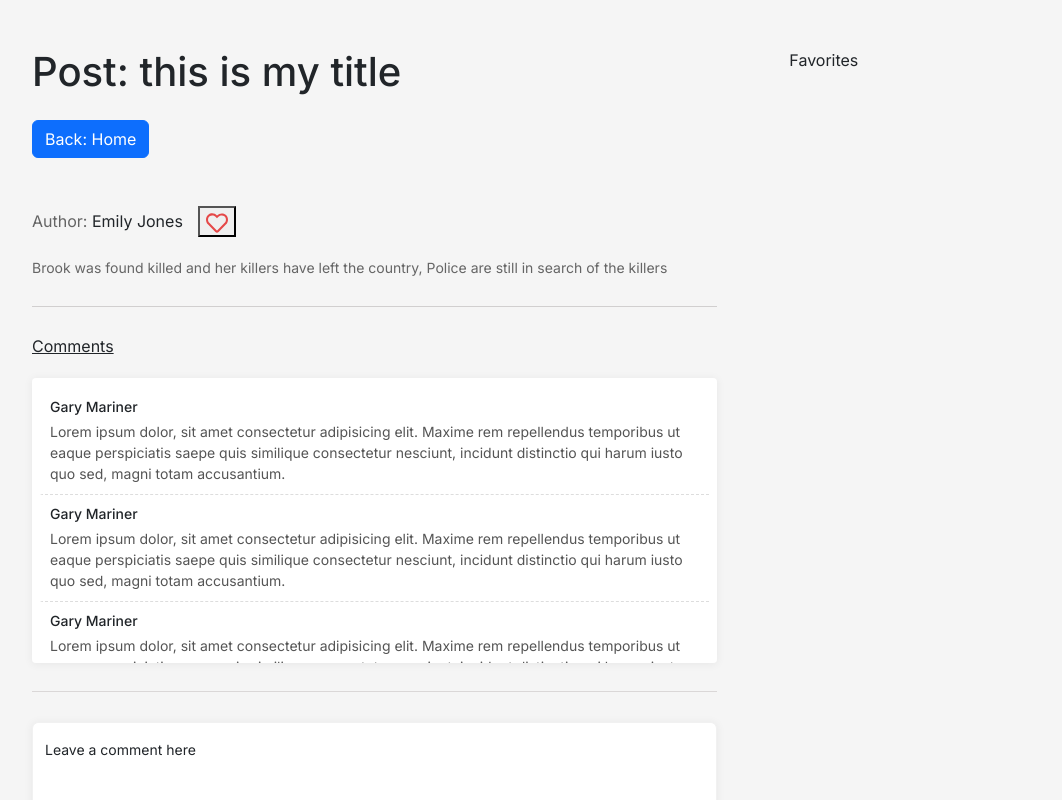
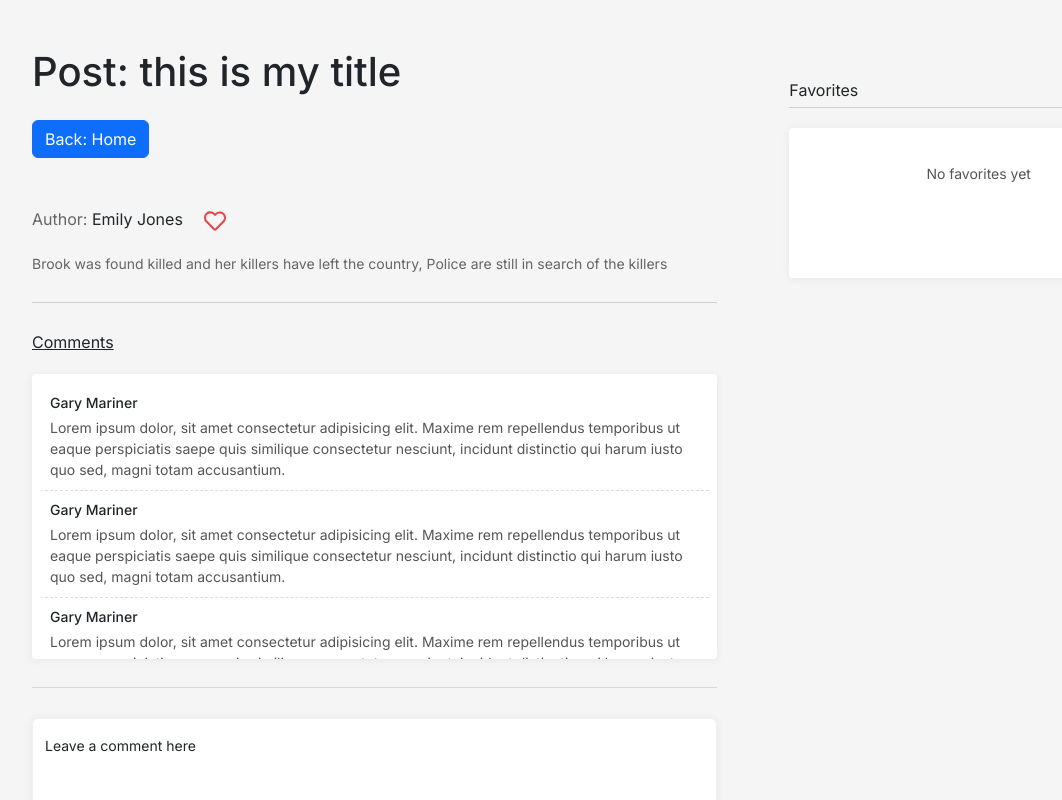
Before and after one commit to sabisa-siganga/fe_dev_test_sabisa_siganga, a Next.js app: page /post/1 in a window 1280 px wide. Shown: the top 800 px of the page, without its empty margins (64-1126 px from the left). Built offline with nearby package versions, Linux system fonts and the light colour scheme.

Commit message:
Added feature to handle and display favorites list

```diff
--- a/src/app/components/CommentBox/CommentBox.tsx
+++ b/src/app/components/CommentBox/CommentBox.tsx
@@ -26,7 +26,7 @@ export default function CommentBox(props: input) {
 
 		onNewComment({
 			comment: input,
-			author: 'Anonymous',
+			authorName: 'Anonymous',
 		});
 
 		// clear the input
--- a/src/app/components/FavButton/FavButton.module.scss
+++ b/src/app/components/FavButton/FavButton.module.scss
@@ -0,0 +1,4 @@
+.favBtn {
+	border: none;
+	background-color: transparent;
+}
--- a/src/app/components/FavButton/FavButton.tsx
+++ b/src/app/components/FavButton/FavButton.tsx
@@ -0,0 +1,25 @@
+import { PostInterface } from '@/app/interfaces/post';
+import React from 'react';
+import { FaRegHeart } from 'react-icons/fa';
+import styles from './FavButton.module.scss';
+import { useFavorites } from '@/app/context/FavoritesProvider';
+
+interface Props {
+	post: PostInterface;
+}
+
+export default function FavButton(props: Props) {
+	const { post } = props;
+
+	const { addFavorite } = useFavorites();
+
+	return (
+		<button
+			type='button'
+			onClick={() => addFavorite(post)}
+			className={styles.favBtn}
+		>
+			<FaRegHeart color='#e54848' size='22px' />
+		</button>
+	);
+}
--- a/src/app/components/Favorites/Favorites.tsx
+++ b/src/app/components/Favorites/Favorites.tsx
@@ -1,15 +1,44 @@
-"use client";
+'use client';
 
-import React from "react";
-import styles from "./favorites.module.scss";
+import React, { useEffect } from 'react';
+import styles from './favorites.module.scss';
+import { FaTrash } from 'react-icons/fa';
+import { useFavorites } from '@/app/context/FavoritesProvider';
 
 const Favorites = () => {
-  return (
-    <div className={`${styles.favoritesContainer} py-5`}>
-      <div className={styles.title}>Favorites</div>
+	const { favorites, removeFavorite } = useFavorites();
 
-    </div>
-  );
+	return (
+		<div className={`${styles.favoritesContainer} py-5`}>
+			<div className={styles.title}>
+				Favorites {favorites.length > 0 ? `(${favorites.length})` : ''}
+			</div>
+			<div className={styles.list}>
+				{favorites.map((fav, index) => (
+					<div
+						key={`fav-${fav.authorId}-${index}`}
+						className={styles.favorite}
+					>
+						<div className={styles.author}>
+							{fav.authorName}
+							<button
+								type='button'
+								onClick={() => removeFavorite(fav.authorId)}
+								title='Remove from favorites'
+							>
+								<FaTrash color='#e54848' size='15px' />
+							</button>
+						</div>
+						<div className={styles.body}>{fav.body}</div>
+					</div>
+				))}
+
+				{favorites.length === 0 && (
+					<div className={styles.noFavorites}>No favorites yet</div>
+				)}
+			</div>
+		</div>
+	);
 };
 
 export default Favorites;
--- a/src/app/components/Favorites/favorites.module.scss
+++ b/src/app/components/Favorites/favorites.module.scss
@@ -1,3 +1,65 @@
-.favouritesContainer {
-  text-align: center;
+.favoritesContainer {
+	position: sticky;
+	top: 0;
+	z-index: 1000;
+
+	.title {
+		color: #212529;
+		margin-bottom: 20px;
+		font-size: 16px;
+		padding-top: 30px;
+		border-bottom: 1px solid #d1cfcf;
+		padding-bottom: 5px;
+	}
+
+	.list {
+		background-color: #fff;
+		box-shadow: 0px 1px 8px 1px rgba(0, 0, 0, 0.05);
+		padding: 15px 12px;
+		min-height: 150px;
+		max-height: 315px;
+		overflow: auto;
+		border-radius: 4px;
+	}
+
+	.favorite {
+		&:not(:last-child) {
+			margin-bottom: 10px;
+			border-bottom: 1px dashed #898989;
+			padding-bottom: 8px;
+		}
+
+		.author {
+			font-size: 14px;
+			font-weight: 500;
+			margin-bottom: 4px;
+			padding-inline: 5px;
+			display: flex;
+			align-items: center;
+			justify-content: space-between;
+
+			button {
+				background-color: transparent;
+				border: none;
+			}
+		}
+
+		.body {
+			font-size: 14px;
+			padding-inline: 5px;
+			color: #555;
+			overflow: hidden;
+			text-overflow: ellipsis;
+			display: -webkit-box;
+			-webkit-line-clamp: 2;
+			-webkit-box-orient: vertical;
+		}
+	}
+
+	.noFavorites {
+		font-size: 14px;
+		color: #555;
+		text-align: center;
+		padding: 20px;
+	}
 }
--- /dev/null
+++ b/src/app/context/FavoritesProvider.tsx
@@ -0,0 +1,75 @@
+import React, { createContext, useContext, useEffect, useState } from 'react';
+import { PostInterface } from '../interfaces/post';
+
+// Define the type for the context value
+interface FavoritesContextType {
+	favorites: PostInterface[];
+	addFavorite: (favorite: PostInterface) => void;
+	removeFavorite: (authorId: number) => void;
+}
+
+// Create a context with an initial value and type
+const FavoritesContext = createContext<FavoritesContextType>({
+	favorites: [],
+	addFavorite: () => {},
+	removeFavorite: () => {},
+});
+
+// Custom hook to access context
+export const useFavorites = (): FavoritesContextType =>
+	useContext(FavoritesContext);
+
+interface FavoritesProviderProps {
+	children: React.ReactNode;
+}
+
+// Provider component to wrap your application
+export const FavoritesProvider = (props: FavoritesProviderProps) => {
+	const { children } = props;
+
+	const [favorites, setFavorites] = useState<PostInterface[]>([]);
+
+	const addFavorite = (favorite: PostInterface) => {
+		console.log('Adding favorite', favorite);
+
+		setFavorites((prevFavorites) => [...prevFavorites, favorite]);
+
+		// Update the local storage and add the new favorite at the beginning of the list
+		localStorage.setItem(
+			'favorites',
+			JSON.stringify([favorite, ...favorites])
+		);
+	};
+
+	useEffect(() => {
+		// Fetch favorites from the local storage
+		const favorites = localStorage.getItem('favorites');
+
+		if (favorites) {
+			setFavorites(JSON.parse(favorites));
+		}
+	}, []);
+
+	/**
+	 * Remove from favorites and update the local storage and state
+	 */
+	const removeFavorite = (authorId: number) => {
+		const updatedList = favorites.filter(
+			(fav) => fav.authorId !== authorId
+		);
+
+		// Update the state
+		setFavorites(updatedList);
+
+		// Update the local storage
+		localStorage.setItem('favorites', JSON.stringify(updatedList));
+	};
+
+	return (
+		<FavoritesContext.Provider
+			value={{ favorites, addFavorite, removeFavorite }}
+		>
+			{children}
+		</FavoritesContext.Provider>
+	);
+};
--- a/src/app/page.tsx
+++ b/src/app/page.tsx
@@ -1,9 +1,13 @@
+'use client';
+
 import Posts from './components/Posts/Posts';
 import Favorites from './components/Favorites/Favorites';
 import { Col, Row } from 'react-bootstrap';
+import { FavoritesProvider } from './context/FavoritesProvider';
 
 export default function Home() {
 	return (
+		<FavoritesProvider>
 			<div className='px-5'>
 				<Row>
 					<Col sm={8}>
@@ -15,5 +19,6 @@ export default function Home() {
 					</Col>
 				</Row>
 			</div>
+		</FavoritesProvider>
 	);
 }
--- a/src/app/post/[id]/page.tsx
+++ b/src/app/post/[id]/page.tsx
@@ -6,32 +6,33 @@ import React from 'react';
 import { Col, Row } from 'react-bootstrap';
 import styles from './styles.module.scss';
 import CommentBox from '@/app/components/CommentBox/CommentBox';
-import { Comment } from '@/app/interfaces/post';
+import { Comment, PostInterface } from '@/app/interfaces/post';
 import { FaRegHeart } from 'react-icons/fa';
+import FavButton from '@/app/components/FavButton/FavButton';
 
 const PostDetails = () => {
-	const [post, setPost] = React.useState({
-		id: 1,
+	const [post, setPost] = React.useState<PostInterface>({
 		title: 'this is my title',
-		author: 'Emily Jones',
 		body: 'Brook was found killed and her killers have left the country, Police are still in search of the killers',
+		authorId: 1,
+		authorName: 'Emily Jones',
 	});
 
 	const [comments, setComments] = React.useState<Comment[]>([
 		{
 			comment:
 				'Lorem ipsum dolor, sit amet consectetur adipisicing elit. Maxime rem repellendus temporibus ut eaque perspiciatis saepe quis similique consectetur nesciunt, incidunt distinctio qui harum iusto quo sed, magni totam accusantium.',
-			author: 'Gary Mariner',
+			authorName: 'Gary Mariner',
 		},
 		{
 			comment:
 				'Lorem ipsum dolor, sit amet consectetur adipisicing elit. Maxime rem repellendus temporibus ut eaque perspiciatis saepe quis similique consectetur nesciunt, incidunt distinctio qui harum iusto quo sed, magni totam accusantium.',
-			author: 'Gary Mariner',
+			authorName: 'Gary Mariner',
 		},
 		{
 			comment:
 				'Lorem ipsum dolor, sit amet consectetur adipisicing elit. Maxime rem repellendus temporibus ut eaque perspiciatis saepe quis similique consectetur nesciunt, incidunt distinctio qui harum iusto quo sed, magni totam accusantium.',
-			author: 'Gary Mariner',
+			authorName: 'Gary Mariner',
 		},
 	]);
 
@@ -61,11 +62,9 @@ const PostDetails = () => {
 									<span className={styles.authorTitle}>
 										Author:
 									</span>{' '}
-									{post.author}
+									{post.authorName}
 								</div>
-								<button type='button'>
-									<FaRegHeart color='#e54848' size='22px' />
-								</button>
+								<FavButton post={post} />
 							</div>
 							<div className={styles.textBody}>{post.body}</div>
 							<div>
@@ -84,7 +83,7 @@ const PostDetails = () => {
 														styles.commentAuthor
 													}
 												>
-													{comment.author}
+													{comment.authorName}
 												</div>
 												<div
 													className={
```
Also changed, not shown: src/app/components/Post/Post.tsx (+18 -17 lines), src/app/components/Post/post.module.scss (+17 -1 lines), src/app/components/Posts/Posts.tsx (+9 -9 lines), src/app/interfaces/post.ts (+4 -3 lines). Lines whose indentation alone changed are shown as unchanged.
